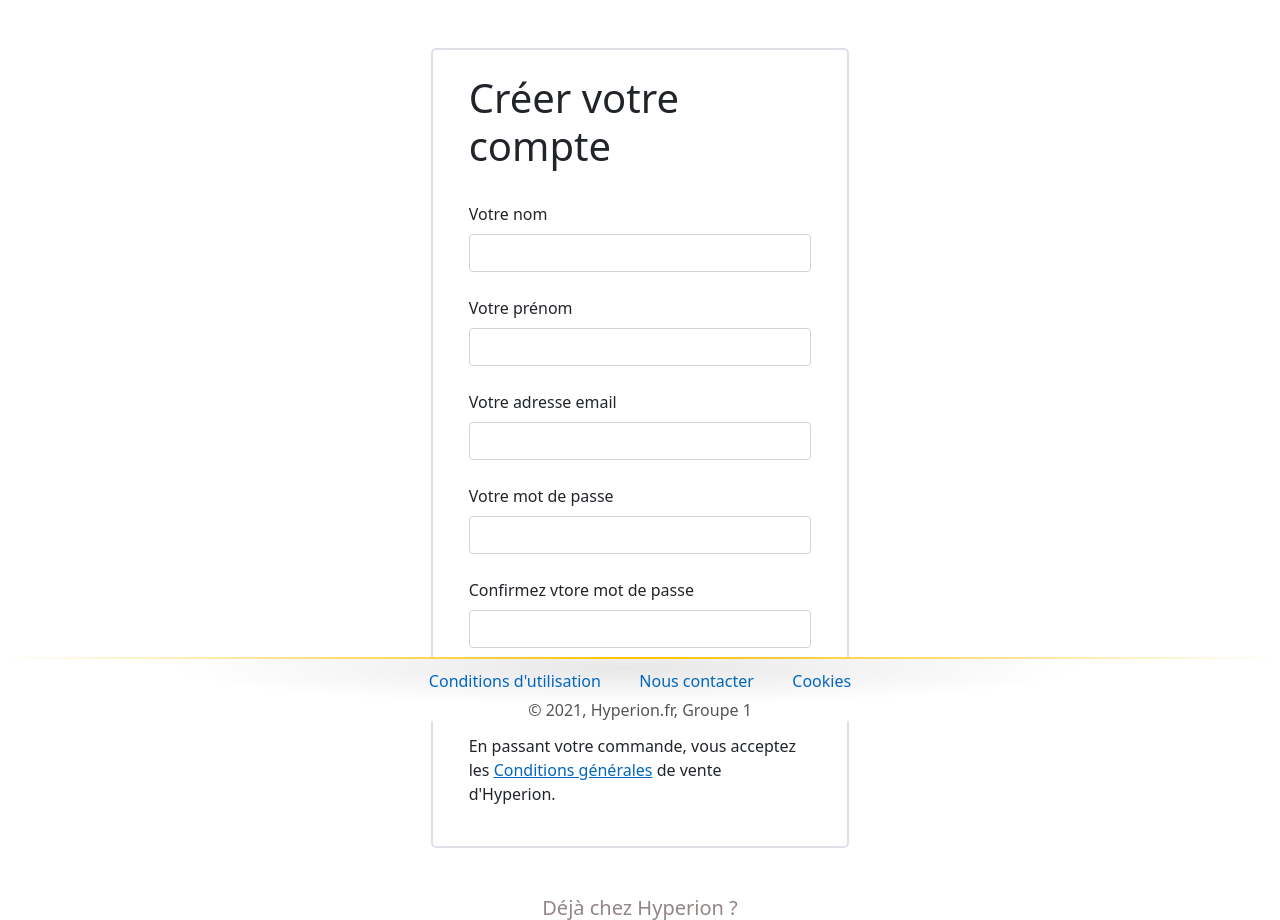
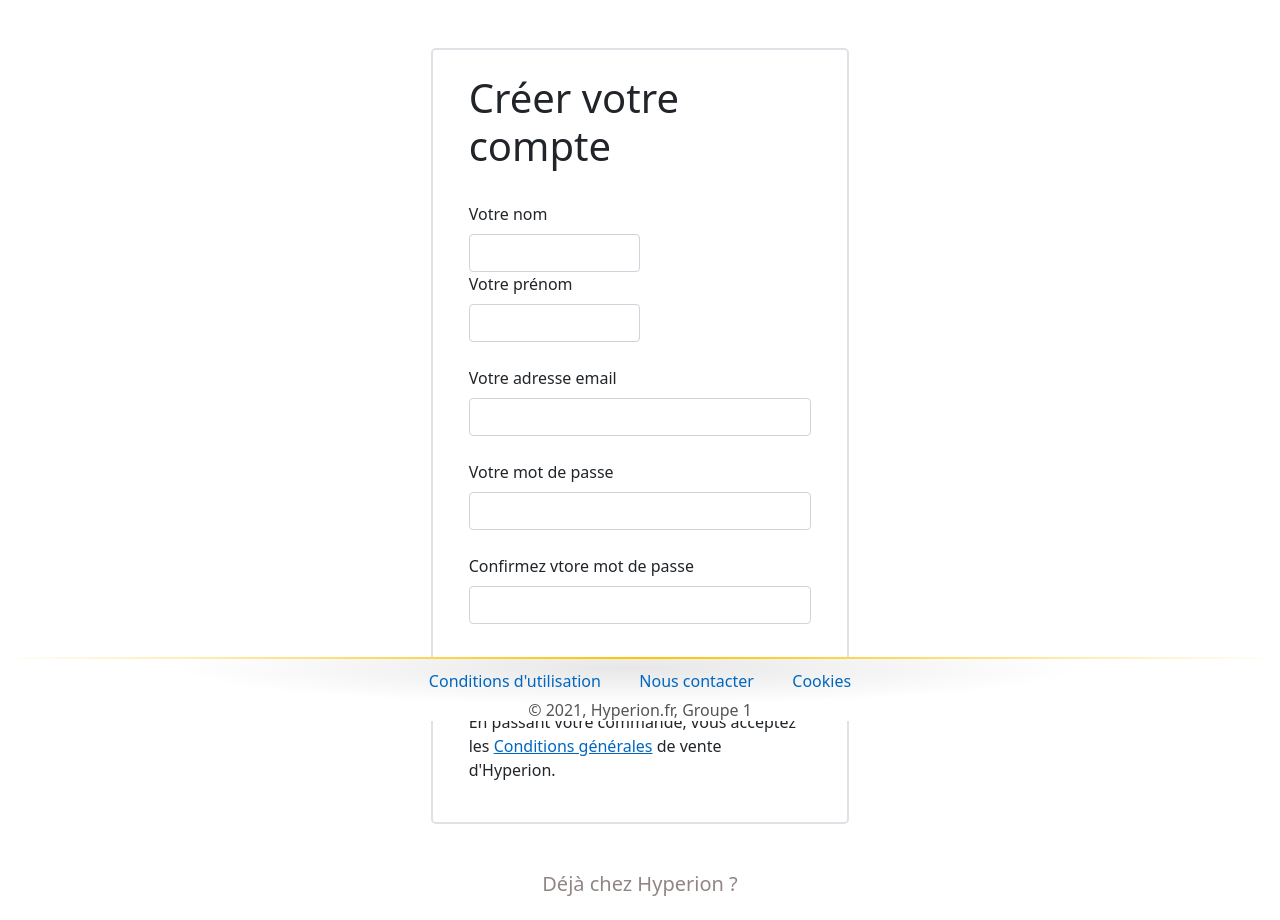
Before and after one commit to MacaronFR/Hyperion-WebSite, a PHP site: page /inscription in a window 1280 px wide. Shown: the part 79-999 px from the top of the page. Run offline with PHP 8.4, Linux system fonts and the light colour scheme.

Commit message:
inscription - mika

```diff
--- a/Views/inscription.php
+++ b/Views/inscription.php
@@ -4,13 +4,15 @@
     <div id="div_inscription" class="row col-6 col-lg-4 border border-2 rounded-3 py-4 px-4 align-self-center">
         <h1>Créer votre compte</h1>
         <form action="#" method="post">
-            <div class="form-group mt-1 mt-lg-4">
-                <label for="family_name" class="form-label">Votre nom</label>
-                <input type="text" class="form-control" name="family_name">
-            </div>
-            <div class="form-group mt-1 mt-lg-4">
-                <label for="first_name" class="form-label">Votre prénom</label>
-                <input type="text" class="form-control" name="first_name">
+            <div class="form-row mt-1 mt-lg-4">
+                <div class="form-group col-6">
+                    <label for="family_name" class="form-label">Votre nom</label>
+                    <input type="text" class="form-control" name="family_name">
+                </div>
+                <div class="form-group col-6">
+                    <label for="first_name" class="form-label">Votre prénom</label>
+                    <input type="text" class="form-control" name="first_name">
+                </div>
             </div>
             <div class="form-group mt-1 mt-lg-4">
                 <label for="email" class="form-label">Votre adresse email</label>
```
